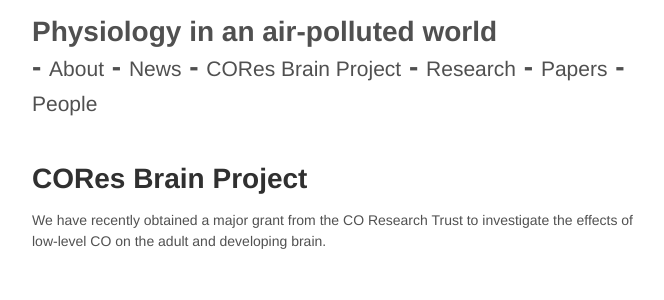
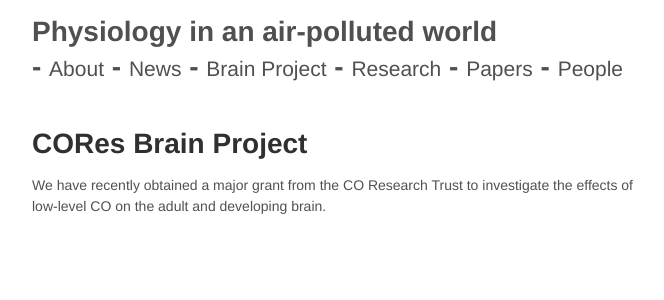
Before and after one commit to mariherigstad/mariherigstad.github.io, a Jekyll site: the page built from CORes Brain Project.md, in a window 1280 px wide. Shown: the top 300 px of the page, without its empty margins (307-971 px from the left). Built offline with Jekyll 4.4.1, drawn with Linux system fonts in a browser that asks for light colours.

Commit message:
Update _config.yml

```diff
--- a/_config.yml
+++ b/_config.yml
@@ -26,7 +26,7 @@ github:
 pages_list:
   About: '/about/'
   News: '/news'
-  CORes Brain Project: '/CORes Brain Project'
+  Brain Project: '/Brain Project'
   Research: '/research/'
   Papers: '/papers/'
   People: '/people/'
```
